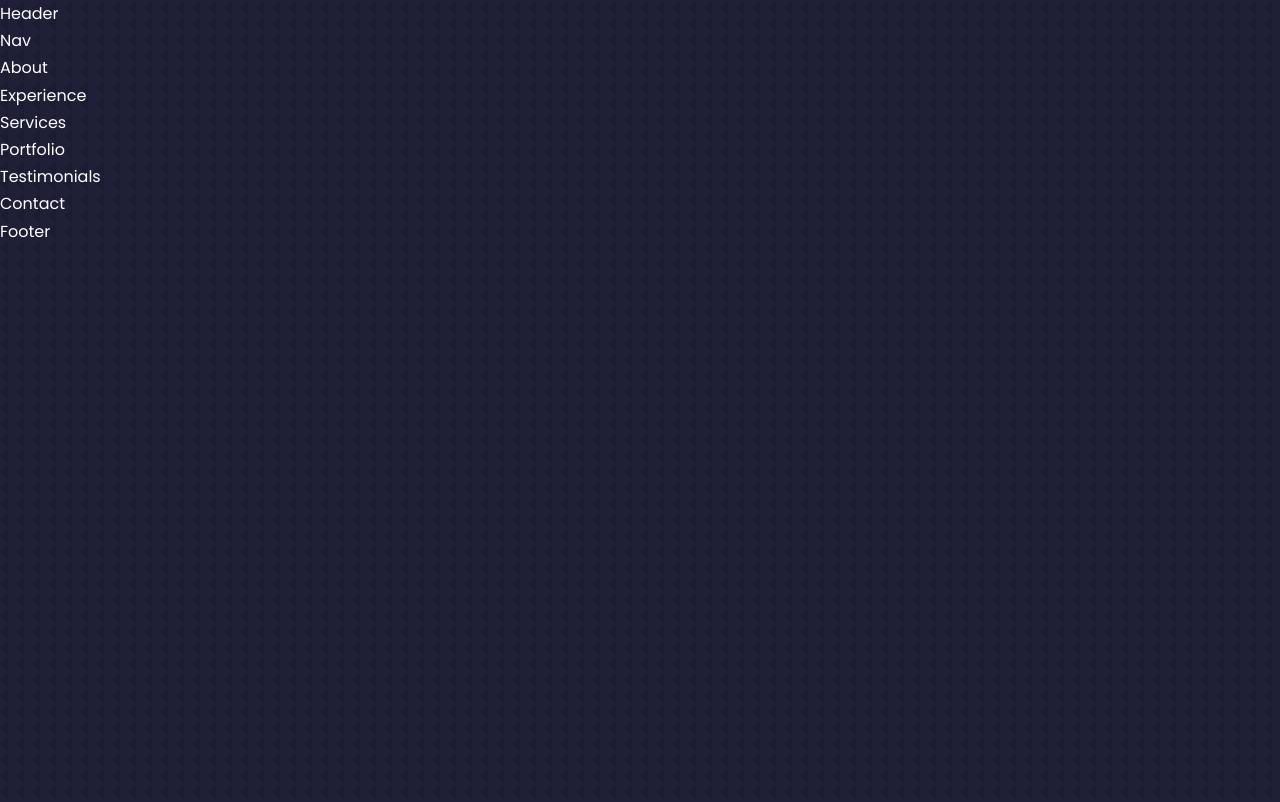
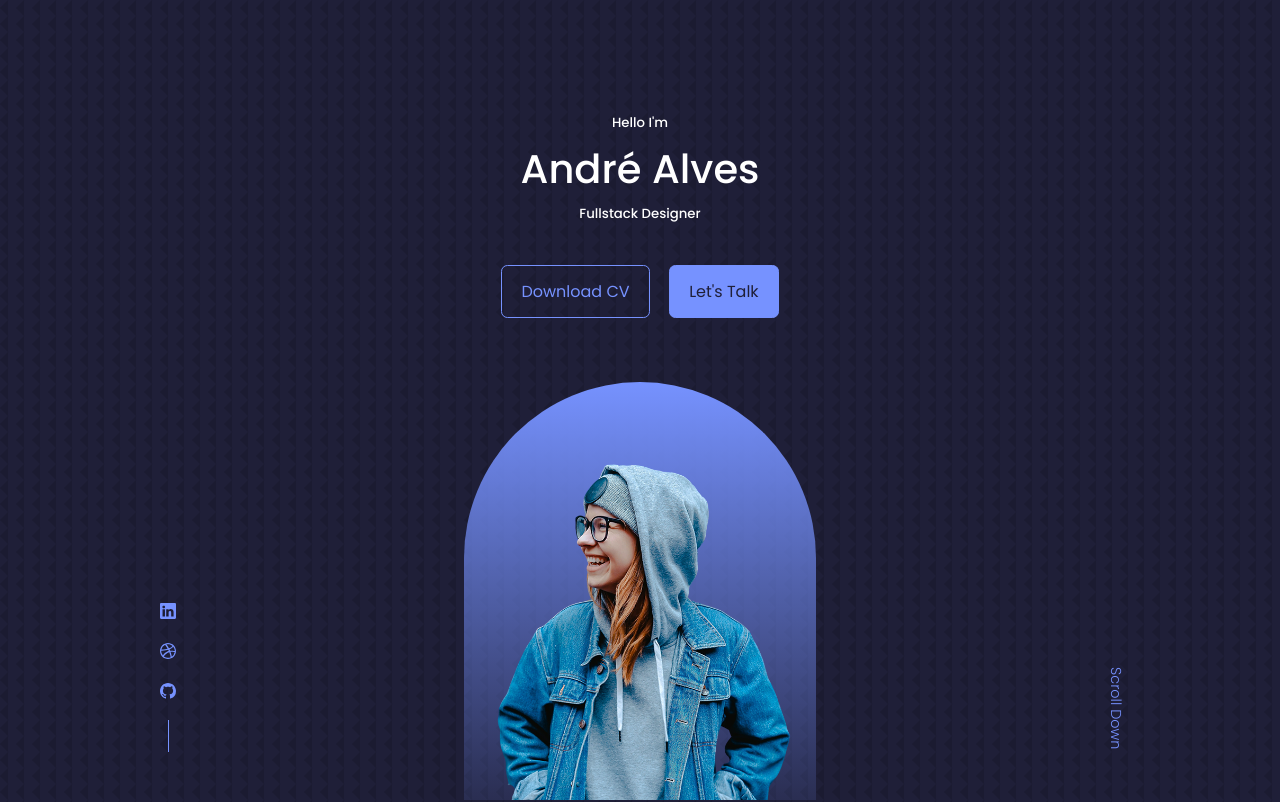
Before and after one commit to aalvs/portfolio, a React (Create React App) app: page / in a window 1280 px wide. Shown: the top 802 px of the page. Built offline with nearby package versions, Linux system fonts and the light colour scheme.

Commit message:
Concluido estilização do componente Header

```diff
--- /dev/null
+++ b/src/components/header/CTA.jsx
@@ -0,0 +1,17 @@
+import React from "react";
+import CV from "../../assets/cv.pdf";
+
+const CTA = () => {
+  return (
+    <div className="cta">
+      <a href={CV} download className="btn">
+        Download CV
+      </a>
+      <a href="#contact" className="btn btn-primary">
+        Let's Talk
+      </a>
+    </div>
+  );
+};
+
+export default CTA;
--- a/src/components/header/Header.jsx
+++ b/src/components/header/Header.jsx
@@ -1,8 +1,28 @@
 import React from "react";
 import "./header.css";
+import CTA from "./CTA";
+import ME from "../../assets/me.png";
+import HeaderSocials from "./HeaderSocials";
 
 const Header = () => {
-  return <div>Header</div>;
+  return (
+    <header>
+      <div className="container header_container">
+        <h5>Hello I'm</h5>
+        <h1>André Alves</h1>
+        <h5 className="text-light">Fullstack Designer</h5>
+        <CTA />
+        <HeaderSocials />
+
+        <div className="me">
+          <img src={ME} alt="Me" />
+        </div>
+
+        <a href="#contact" className="scroll_down">
+          Scroll Down
+        </a>
+      </div>
+    </header>
+  );
 };
-
 export default Header;
--- /dev/null
+++ b/src/components/header/HeaderSocials.jsx
@@ -0,0 +1,26 @@
+import React from "react";
+import { BsLinkedin } from "react-icons/bs";
+import { BsDribbble } from "react-icons/bs";
+import { BsGithub } from "react-icons/bs";
+
+const HeaderSocials = () => {
+  return (
+    <div className="header_socials">
+      <a
+        href="https://www.linkedin.com/in/aalvs/"
+        target="_blank"
+        rel="noreferrer"
+      >
+        <BsLinkedin />
+      </a>
+      <a href="https://dribbble.com/aalvs/" target="_blank" rel="noreferrer">
+        <BsDribbble />
+      </a>
+      <a href="https://github.com/aalvs" target="_blank" rel="noreferrer">
+        <BsGithub />
+      </a>
+    </div>
+  );
+};
+
+export default HeaderSocials;
--- a/src/components/header/header.css
+++ b/src/components/header/header.css
@@ -0,0 +1,79 @@
+header {
+  height: 100vh;
+  padding-top: 7rem;
+  overflow: hidden;
+}
+
+.header_container {
+  text-align: center;
+  height: 100%;
+  position: relative;
+}
+
+/* ========== CTA ========== */
+.cta {
+  margin-top: 2.5rem;
+  display: flex;
+  justify-content: center;
+  gap: 1.2rem;
+}
+
+/* ========== HEADER SOCIALS ========== */
+.header_socials {
+  display: flex;
+  flex-direction: column;
+  align-items: center;
+  gap: 0.8rem;
+  position: absolute;
+  left: 0;
+  bottom: 3rem;
+}
+
+.header_socials::after {
+  content: "";
+  width: 1px;
+  height: 2rem;
+  background: var(--color-primary);
+}
+
+/* ========== ME ========== */
+.me {
+  background: linear-gradient(var(--color-primary), transparent);
+  width: 22rem;
+  height: 30rem;
+  position: absolute;
+  left: calc(50% - 11rem);
+  margin-top: 4rem;
+  border-radius: 12rem 12rem 0 0;
+  overflow: hidden;
+  padding: 5rem 1.5rem 1.5rem 1.5rem;
+}
+
+/* ========== SCROLL DOWN ========== */
+.scroll_down {
+  position: absolute;
+  right: -2.3rem;
+  bottom: 5rem;
+  transform: rotate(90deg);
+  font-weight: 300;
+  font-size: 0.9rem;
+}
+
+/* ================ MEDIA QUERIES (MEDIUM DEVICES) ================ */
+@media screen and (max-width: 1024px) {
+  header {
+    height: 68vh;
+  }
+}
+
+/* ================ MEDIA QUERIES (SMALL DEVICES) ================ */
+@media screen and (max-width: 600px) {
+  header {
+    height: 100vh;
+  }
+
+  .header_socials,
+  .scroll_down {
+    display: none;
+  }
+}
```
